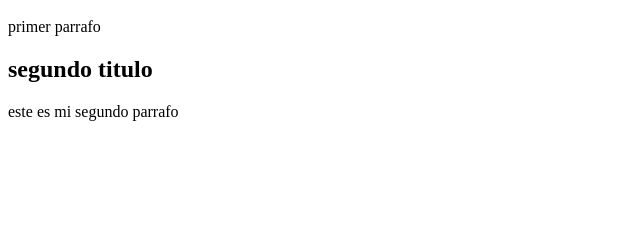
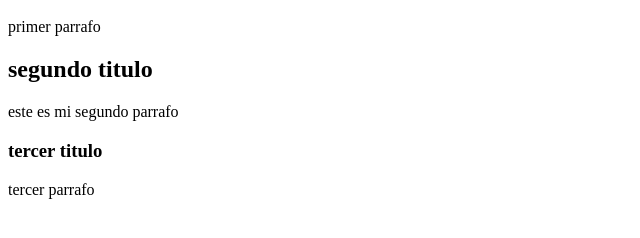
Before and after one commit to bolige/clase-5, a plain HTML site: page index.html in a window 1280 px wide. Shown: the part 48-286 px from the top of the page, without its empty margins (0-640 px from the left). Drawn offline with Linux system fonts and the light colour scheme.

Commit message:
agrege tercer parrafo

```diff
--- a/index.html
+++ b/index.html
@@ -9,6 +9,9 @@
 
 <h2> segundo titulo</h2>
 <p>este es mi segundo parrafo</p>
+
+<h3>tercer titulo</h3>
+<p>tercer parrafo</p>
 </body>
 
 
```
